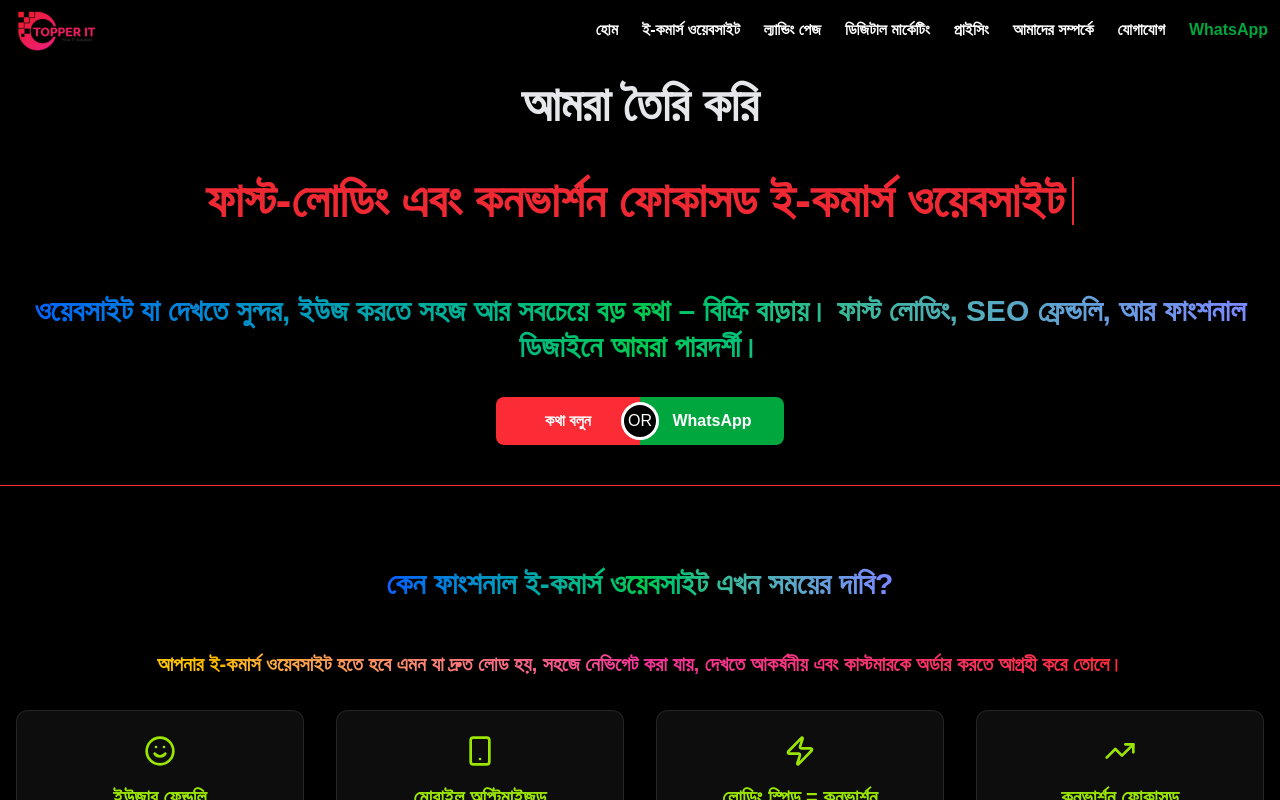
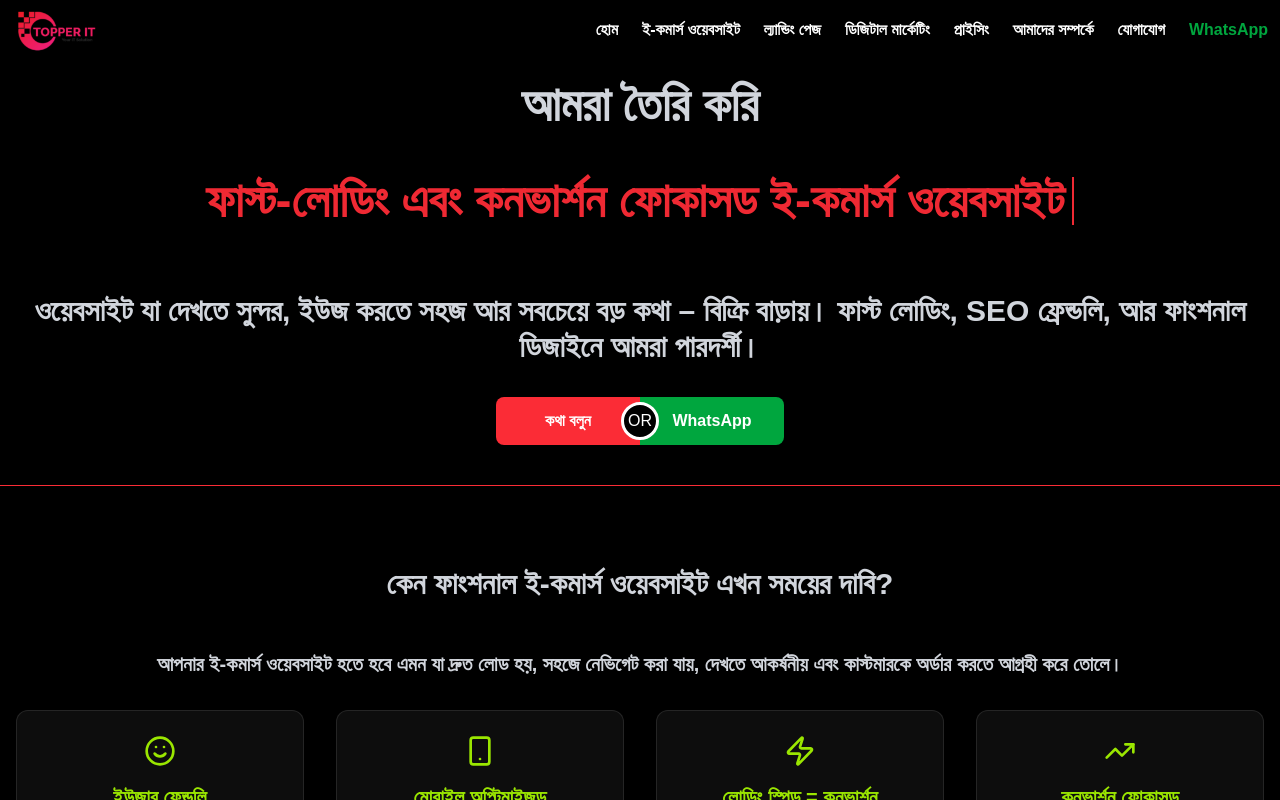
Before and after one commit to jakariait/agencyNxtJs, a Next.js app: page / in a window 1280 px wide. Shown: the top 800 px of the page. Built offline with nearby package versions, Linux system fonts and the light colour scheme.

Commit message:
Text White

```diff
--- a/src/components/csr/TypeWriterText.js
+++ b/src/components/csr/TypeWriterText.js
@@ -34,7 +34,7 @@ const TypeWriterText = () => {
 
   return (
     <div>
-      <h1 className="text-3xl md:text-5xl font-bold text-gray-200 mt-10 mb-4 h-45">
+      <h1 className="text-3xl md:text-5xl font-bold text-gray-300 mt-10 mb-4 h-45">
         আমরা তৈরি করি
         <br />
         <span className="text-red-500 mt-12  inline-block border-r-2 border-red-500 pr-2 animate-pulse">
--- a/src/components/ssr/hero.js
+++ b/src/components/ssr/hero.js
@@ -8,7 +8,7 @@ const Hero = () => {
       <div className="xl:container xl:mx-auto px-4 text-center ">
         {/*TypeWriter Text Field*/}
         <TypeWriterText />
-        <h1 className="bg-gradient-to-r from-blue-600 via-green-500 to-indigo-400 inline-block text-transparent bg-clip-text text-lg font-semibold md:text-3xl mt-4 mb-8">
+        <h1 className="text-gray-300 inline-block  bg-clip-text text-lg font-semibold md:text-3xl mt-4 mb-8">
           ওয়েবসাইট যা দেখতে সুন্দর, ইউজ করতে সহজ আর সবচেয়ে বড় কথা – বিক্রি
           বাড়ায়। ফাস্ট লোডিং, SEO ফ্রেন্ডলি, আর ফাংশনাল ডিজাইনে আমরা পারদর্শী।
         </h1>
--- a/src/components/ssr/whyFunctionalEcommerce.js
+++ b/src/components/ssr/whyFunctionalEcommerce.js
@@ -32,11 +32,11 @@ const WhyFunctionalEcommerce = () => {
   return (
     <section className="bg-black  py-16 border-t border-red-500">
       <div className="xl:container xl:mx-auto px-4 text-center flex flex-col items-center justify-center ">
-        <h1 className="bg-gradient-to-r from-blue-600 via-green-500 to-indigo-400 inline-block text-transparent bg-clip-text text-lg font-semibold md:text-3xl mt-4 mb-8">
+        <h1 className=" inline-block text-gray-300  text-lg font-semibold md:text-3xl mt-4 mb-8">
           কেন ফাংশনাল ই-কমার্স ওয়েবসাইট এখন সময়ের দাবি?
         </h1>
 
-        <h1 className="bg-gradient-to-r from-yellow-400 via-pink-500 to-red-500 inline-block text-transparent bg-clip-text text-lg font-semibold md:text-xl mt-4 mb-8">
+        <h1 className="text-gray-300 text-lg font-semibold md:text-xl mt-4 mb-8">
           আপনার ই-কমার্স ওয়েবসাইট হতে হবে এমন যা
           দ্রুত লোড হয়, সহজে নেভিগেট করা যায়, দেখতে আকর্ষনীয়  এবং কাস্টমারকে অর্ডার করতে আগ্রহী
           করে তোলে।
```
